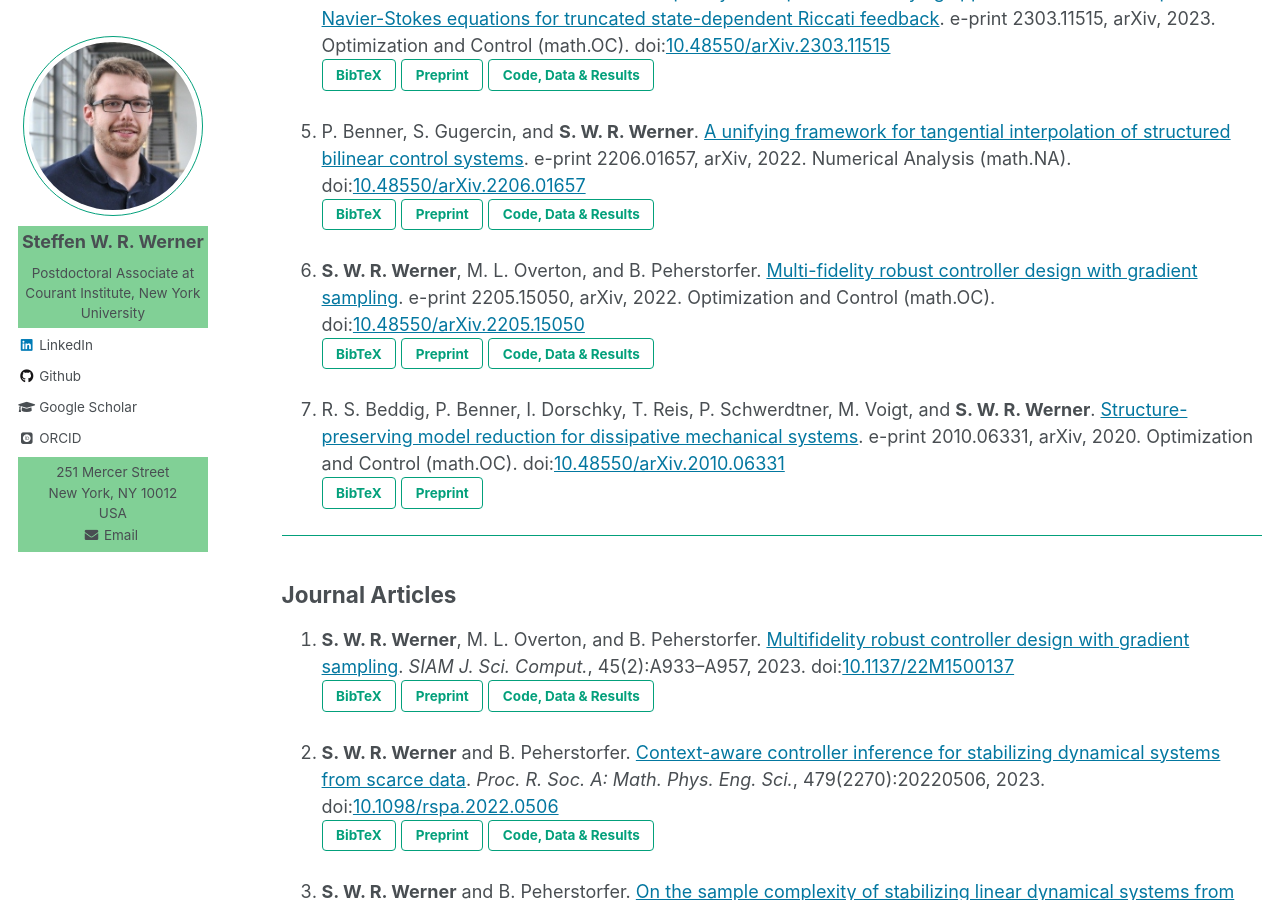
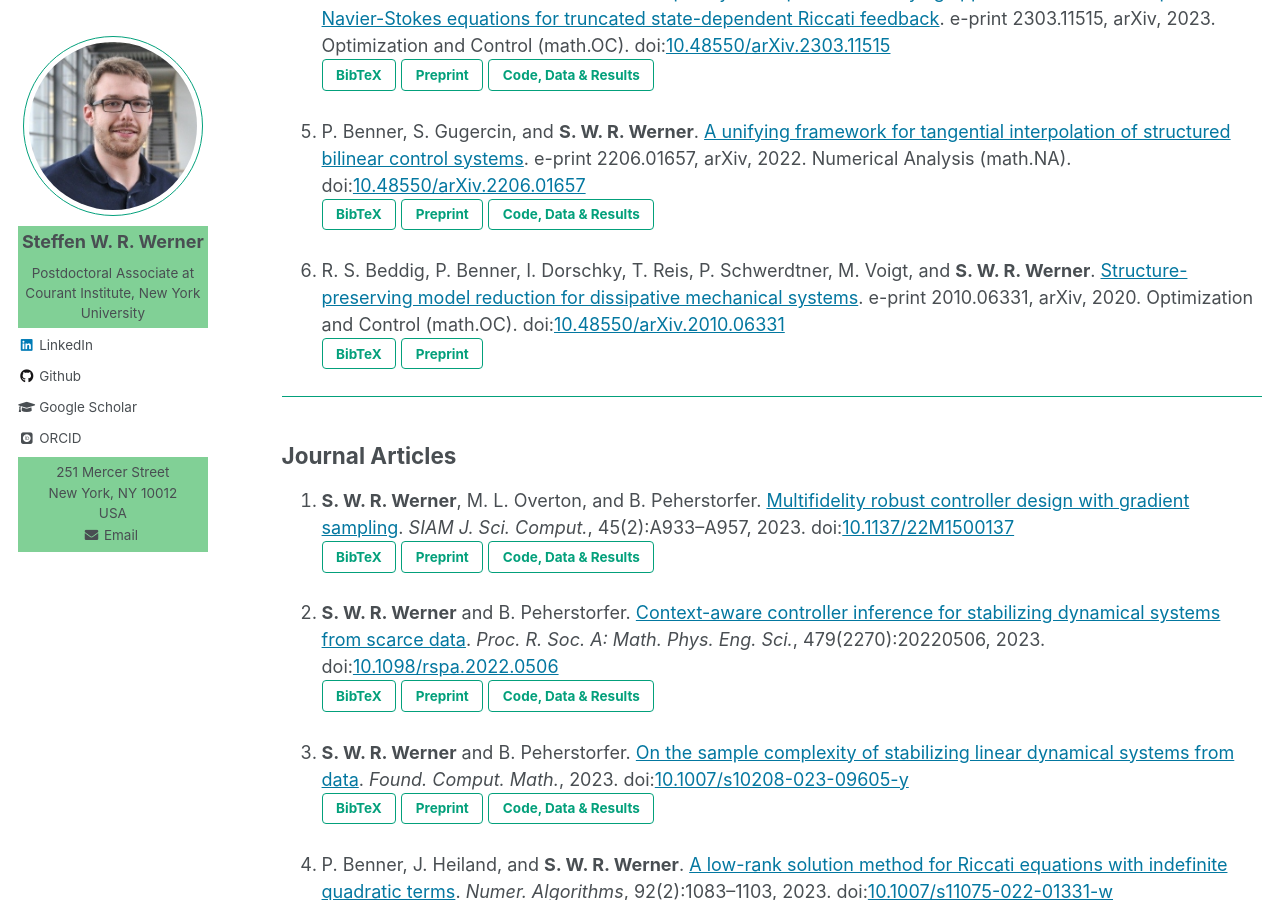
Before and after one commit to ninsteve/ninsteve.github.io, a Jekyll site: the page built from _pages/publications.md, in a window 1280 px wide and 900 px high, scrolled down 985 px. Built offline with Jekyll 4.4.1, drawn with Linux system fonts in a browser that asks for light colours; nearby versions of some CDN libraries; some web fonts are replaced; formulas are drawn with MathJax 3.

Commit message:
Removed published preprint.

```diff
--- a/_pages/publications.md
+++ b/_pages/publications.md
@@ -109,18 +109,6 @@ found at the end of my
     <a target="blank_" href="https://doi.org/10.48550/arXiv.2206.01657">
     <button class="btn btn--inverse">Preprint</button></a>
     <a target="blank_" href="https://doi.org/10.5281/zenodo.5793356">
-    <button class="btn btn--inverse">Code, Data & Results</button></a>
-
-1.  <strong>S. W. R. Werner</strong>, M. L. Overton, and B. Peherstorfer. <a
-    target="blank_"
-    href="https://doi.org/10.48550/arXiv.2205.15050">Multi-fidelity robust
-    controller design with gradient sampling</a>.
-    e-print 2205.15050, arXiv, 2022. Optimization and Control (math.OC).
-    doi:<a target="blank_" href="https://doi.org/10.48550/arXiv.2205.15050">10.48550/arXiv.2205.15050</a><br />
-    <button id="WerOP22-pop" class="btn btn--inverse">BibTeX</button>
-    <a target="blank_" href="https://doi.org/10.48550/arXiv.2205.15050">
-    <button class="btn btn--inverse">Preprint</button></a>
-    <a target="blank_" href="https://doi.org/10.5281/zenodo.6403121">
     <button class="btn btn--inverse">Code, Data & Results</button></a>
 
 1.  R. S. Beddig, P. Benner, I. Dorschky, T. Reis, P. Schwerdtner, M. Voigt, and
```
